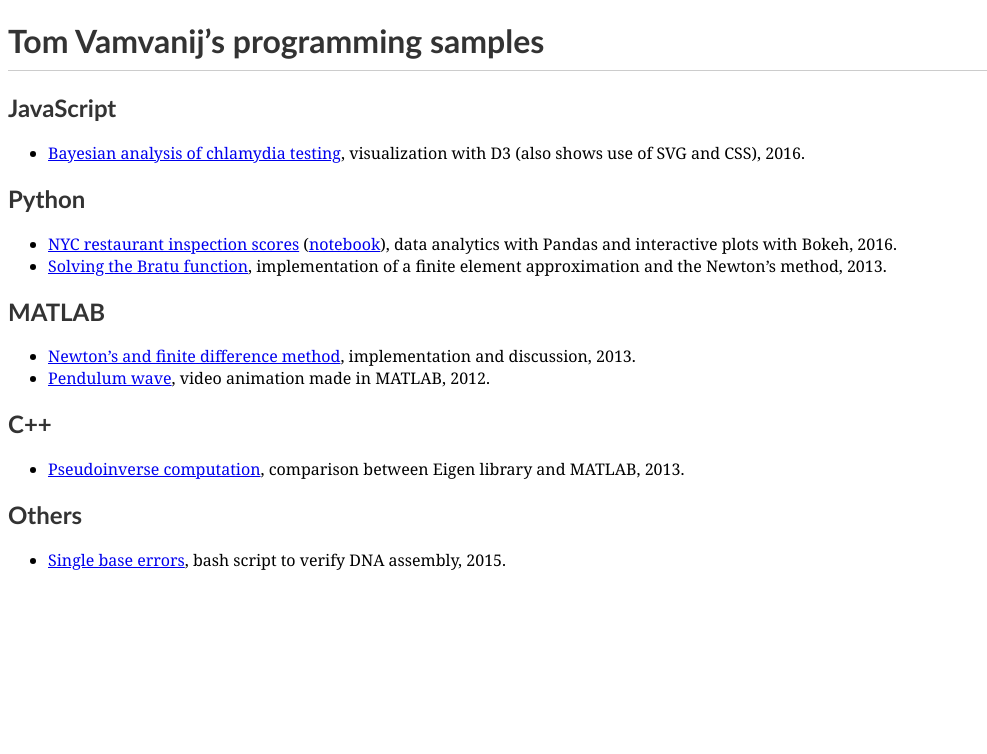
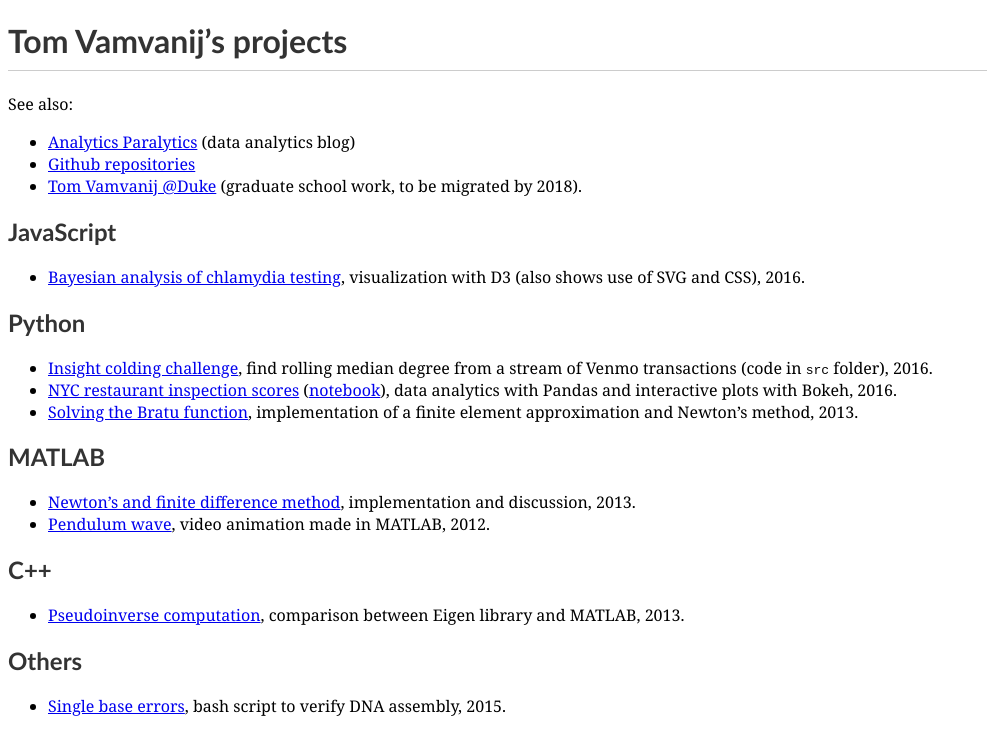
Before and after one commit to bongbang/bongbang, a plain HTML site: page index.html in a window 1280 px wide. Shown: the whole page, without its empty margins (0-987 px from the left). Drawn offline with Linux system fonts and the light colour scheme.

Commit message:
add coding challenge

```diff
--- a/index.html
+++ b/index.html
@@ -1,6 +1,6 @@
 <!DOCTYPE html>
 <head>
-<title>Tom Vamvanij's programming portfolio</title>
+<title>Tom Vamvanij's projects</title>
 <style>
 body {
 	font: 100% Georgia, Times, 'Times New Roman', serif;
@@ -18,17 +18,24 @@ h1, h2 {
 </style>
 </head>
 
-<h1>Tom Vamvanij&rsquo;s programming samples</h1>
+<h1>Tom Vamvanij&rsquo;s projects</h1>
+<p>See also:</p>
+<ul>
+	<li><a href='http://bongbang.github.io/analytics/'>Analytics Paralytics</a> (data analytics blog)</li>
+	<li><a href='https://github.com/bongbang?tab=repositories'>Github repositories</a></li>
+	<li><a href='https://sites.duke.edu/vamvanij/'>Tom Vamvanij @Duke</a> (graduate school work, to be migrated by 2018).</li>
+</ul>
 
 <h2>JavaScript</h2>
 <ul>
-	<li><a href='https://bongbang.github.io/chlamydia/'>Bayesian analysis of chlamydia testing</a>, visualization with D3 (also shows use of SVG and CSS), 2016.</li>
+	<li><a href='https://bongbang.github.io/bayesian/chlamydia.html'>Bayesian analysis of chlamydia testing</a>, visualization with D3 (also shows use of SVG and CSS), 2016.</li>
 </ul>
 
 <h2>Python</h2>
 <ul>
+	<li><a href='https://github.com/bongbang/challenge'>Insight colding challenge</a>, find rolling median degree from a stream of Venmo transactions (code in <code>src</code> folder), 2016.</li>
 	<li><a href='http://bongbang.github.io/analytics/2016/05/nyc-restaurants/'>NYC restaurant inspection scores</a> (<a href='https://github.com/bongbang/nyc-restaurants/blob/master/grading.ipynb'>notebook</a>), data analytics with Pandas and interactive plots with Bokeh, 2016.</li>
-	<li><a href='http://sites.duke.edu/vamvanij/2013/11/19/hw-24-bratu-function/'>Solving the Bratu function</a>, implementation of a finite element approximation and the Newton&rsquo;s method, 2013.
+	<li><a href='http://sites.duke.edu/vamvanij/2013/11/19/hw-24-bratu-function/'>Solving the Bratu function</a>, implementation of a finite element approximation and Newton&rsquo;s method, 2013.
 	</li>
 </ul>
 
```
